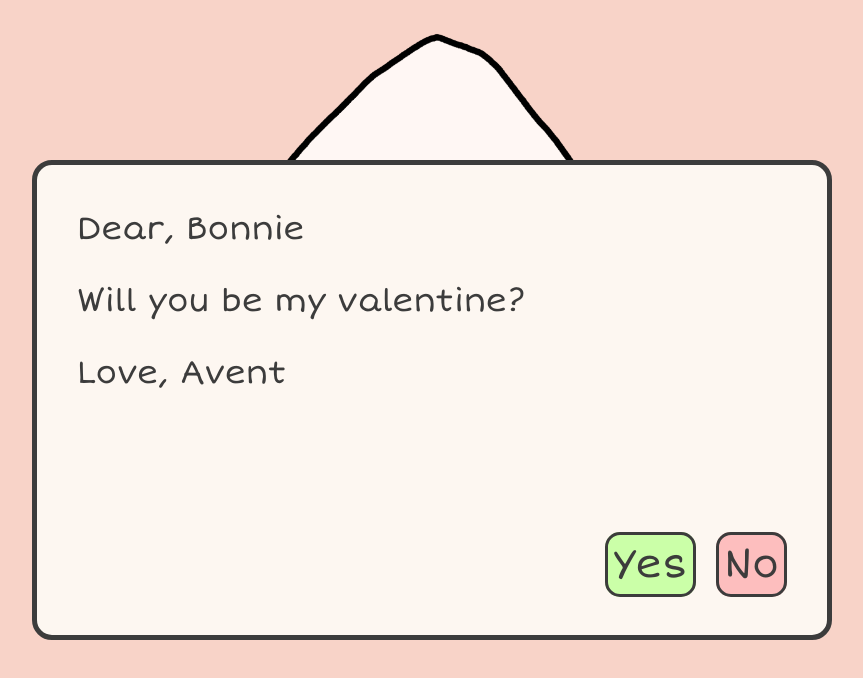
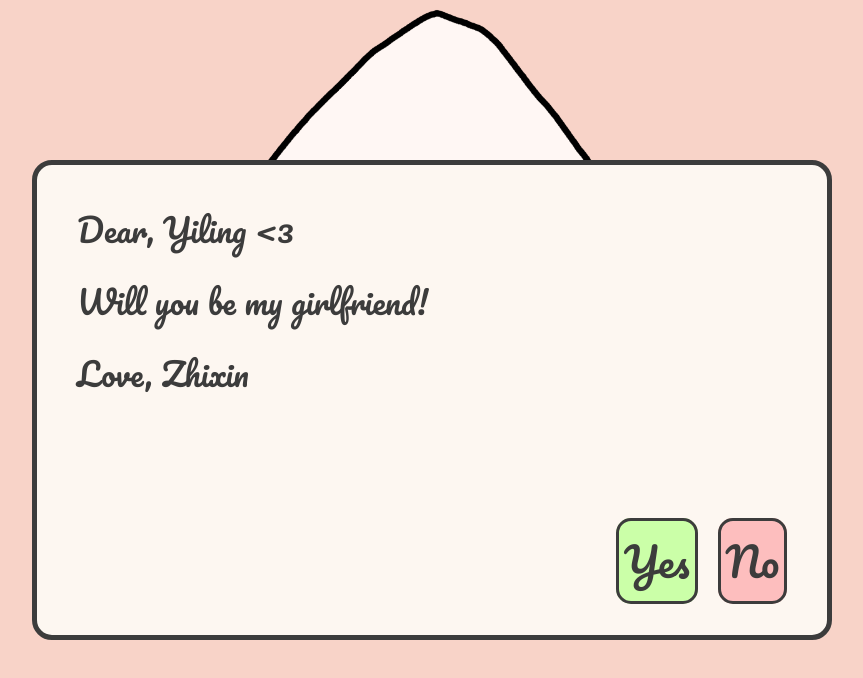
Before and after one commit to zhixin09/valentines, a Next.js app: page / in a window 1280 px wide. Both pictures are taken after a click on the picture 640 px from the left and 276 px from the top of the page. Shown: the top 678 px of the page, without its empty margins (208-1071 px from the left). Built offline with nearby package versions, Linux system fonts and the light colour scheme; a web font is replaced by a local one.

Commit message:
updated font and text

```diff
--- a/next.config.js
+++ b/next.config.js
@@ -1,5 +1,6 @@
 /**
  * @type {import('next').NextConfig}
+ *
  */
 const nextConfig = {
   output: 'export',
@@ -8,7 +9,7 @@ const nextConfig = {
     formats:['image/webp']
   },
   optimizeFonts: false,
-  basePath: '/valentines'
+  basePath: ''
   // Optional: Change links `/me` -> `/me/` and emit `/me.html` -> `/me/index.html`
   // trailingSlash: true,
 
--- a/src/app/page.js
+++ b/src/app/page.js
@@ -1,5 +1,8 @@
 "use client"
 import { useState } from 'react';
+import { Pacifico } from 'next/font/google'
+
+const pacifico = Pacifico({ weight: '400', subsets: ['latin'] });
 
 export default function Home() {
   const [mailSrc, setMailSrc] = useState('mail_closed.png');
@@ -38,7 +41,7 @@ export default function Home() {
             onClick={handleMailClick}
             className={mailSrc === 'mail_closed.png' ? 'mail-hover' : ''}
             />
-          <h1 className='text-4xl sm:text-5xl'>
+          <h1 className={pacifico.className}>
             You got mail!
           </h1>
         </div>
@@ -49,21 +52,21 @@ export default function Home() {
         />
 
         <div className={`form absolute max-w-[800px] text-md p-10 ${mailSrc === 'mail_opened.png' ? '' : 'hidden'}`}>
-          <h4>Dear, Bonnie</h4>
+          <h4 className={pacifico.className}>Dear, Yiling {`<3`}</h4>
           <br />
-          <h4>Will you be my valentine?</h4>
+          <h4 className={pacifico.className}>Will you be my girlfriend!</h4>
           <br />
-          <h4>Love, Avent</h4>
+          <h4 className={pacifico.className}>Love, Zhixin</h4>
           <div className='yesno'>
             <a
-              className='yes relative z-10'
+              className={`yes relative z-10 ${pacifico.className}`}
               onClick={handleYes}
             >
               Yes
             </a>
             <a
               id="no"
-              className={`no ${isNoClicked ? 'absolute-position' : ''}`}
+              className={`no ${isNoClicked ? 'absolute-position' : ''} ${pacifico.className}`}
               onClick={handleNoClick}
             >
               No
@@ -78,11 +81,14 @@ export default function Home() {
       </>
       :
       <div className='text-center flex flex-col items-center'>
-        <h4>Yay! See you this weekend!</h4>
+        <h4 className={pacifico.className}>Yay! I love you</h4>
+        <br />
+        <h4 className={pacifico.className}>Can’t wait to see you tomorrow!</h4>
+        <br />
+        <h4 className={pacifico.className}>Have a safe and wonderful flight!</h4>
         <br />
         <img width={150} src="sugarcubs-sugar.gif"/>
-        <h5>Muah muah!</h5>
-
+        <h5 className={pacifico.className}>Muah muah!</h5>
       </div>
       }
     </>
```
Also changed, not shown: 1 other file (tests, documents, lock files or other folders).
